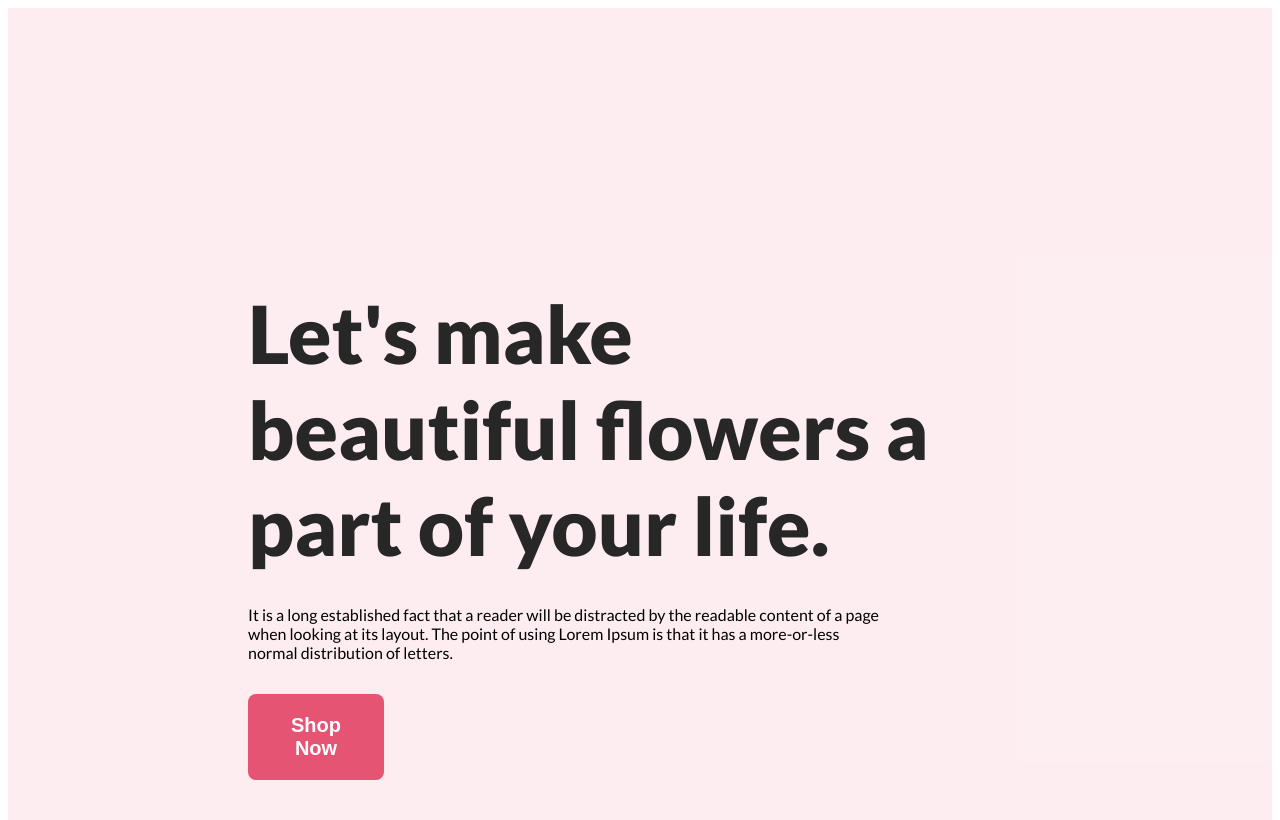
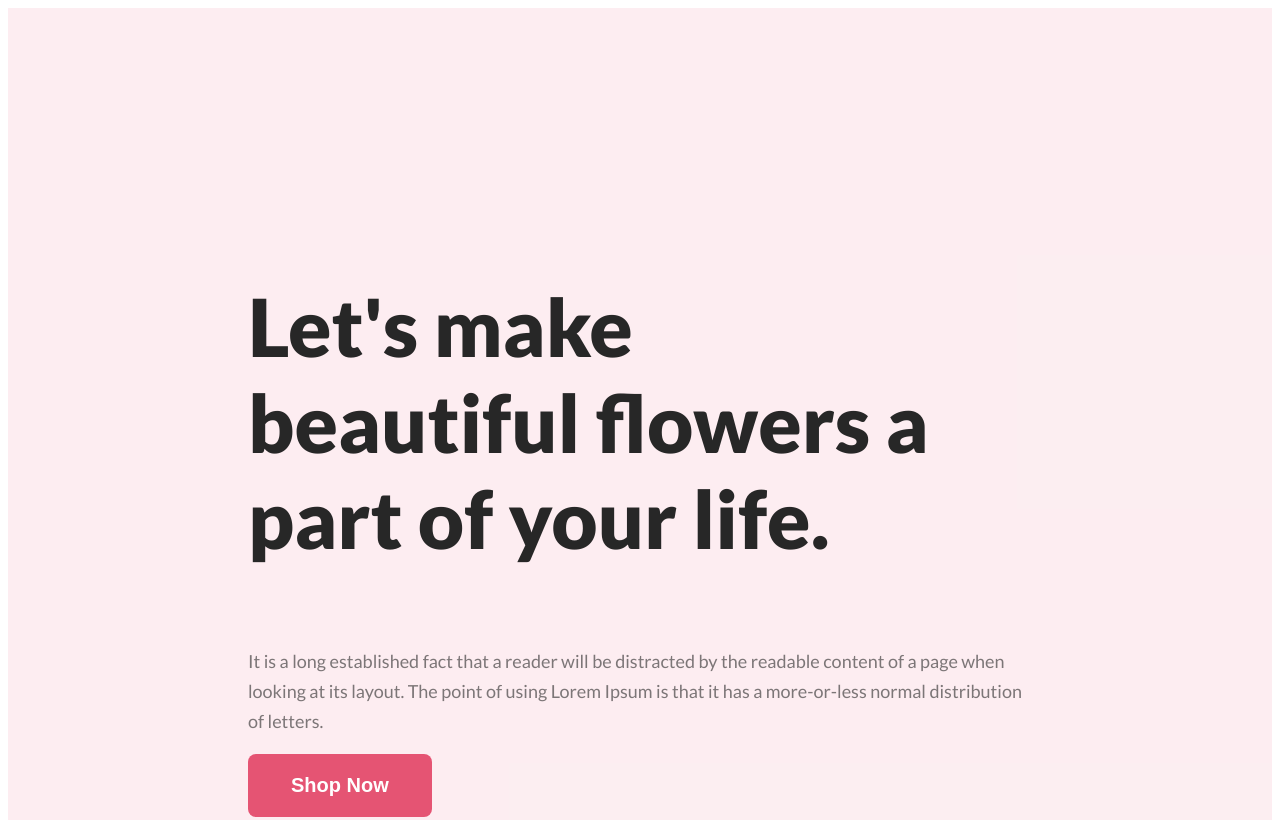
Before and after one commit to CaliforniaD/flower-shop-asssignment, a plain HTML site: page index.html in a window 1280 px wide. Shown: the top 820 px of the page. Drawn offline with Linux system fonts and the light colour scheme.

Commit message:
added half header

```diff
--- a/flowershop.css
+++ b/flowershop.css
@@ -1,40 +1,40 @@
 /*header part*/
-
 .left-part {
     text-align: left;
-    padding: 197px 978px 147px 240px;
 }
+    .banner {
+        display: flex;
+        justify-content: space-between;
+        /*padding: 197px 240px 240px 240px;*/
+    }
+
 
 body {
     font-family: 'Lato', sans-serif;
 }
-.header{
+
+.header {
     max-width: 1920px;
-    flex-shrink: 0;
-    background: rgba(229, 84, 115, 0.10);
+    background-color: #E554731A;
+    padding: 190px 240px 365px 240px;
+}
+.first-img{
 }
 .header-title {
     color: #272727;
     font-size: 80px;
     font-weight: 800;
-    margin-bottom: 32px;
     width: 708px;
 }
 
+.paragraph {
+    font-size: 18px;
+    color: #27272799;
+    font-weight: 400;
+    line-height: 30px;
+}
 
-/*duita k eksthe flex krte hbe*/
-
-
-.paragraph {
-    margin-top: 0px;
-    margin-bottom: 32px;
-    display: flex;
-    width: 634px;
-    flex-direction: column;
-    flex-shrink: 0;
-}
-.btn-primary{
-    margin-top: 0px;
+.btn-primary {
     border-radius: 8px;
     background: #E55473;
     color: #fff;
--- a/index.html
+++ b/index.html
@@ -11,17 +11,22 @@
         rel="stylesheet">
     <link rel="stylesheet" href="flowershop.css">
 </head>
+
 <body>
+
     <header class="header">
+        <div class="banner">
         <div class="left-part">
             <h3 class="header-title">Let's make beautiful flowers a part of your life.</h3>
             <p class="paragraph">It is a long established fact that a reader will be distracted by the readable content of a page when looking at its layout. The point of using Lorem Ipsum is that it has a more-or-less normal distribution of letters.</p>
             <button class="btn-primary">Shop Now</button>
         </div>
         <div class="right-part">
-            <img class="first-img" src="img" alt="">
+            <img src="" alt="">
         </div>
+    </div>
     </header>
+
 <main>
 
 </main>
```
Also changed, not shown: Flower Asset/Flower 01.png (deleted), Flower Asset/Group 57.png (deleted), Flower Asset/Group 58.png (deleted), Flower Asset/Group 59.png (deleted), Flower Asset/Rectangle 4.png (deleted), Flower Asset/Rectangle 5.png (deleted), Flower Asset/Rectangle 6.png (deleted), Flower Asset/Rectangle 9.png (deleted), Flower Asset/pngwing 10.png (deleted), Flower Asset/pngwing 5.png (deleted), Flower Asset/pngwing 6.png (deleted), Flower Asset/pngwing 7.png (deleted), Flower Asset/pngwing 8.png (deleted).
